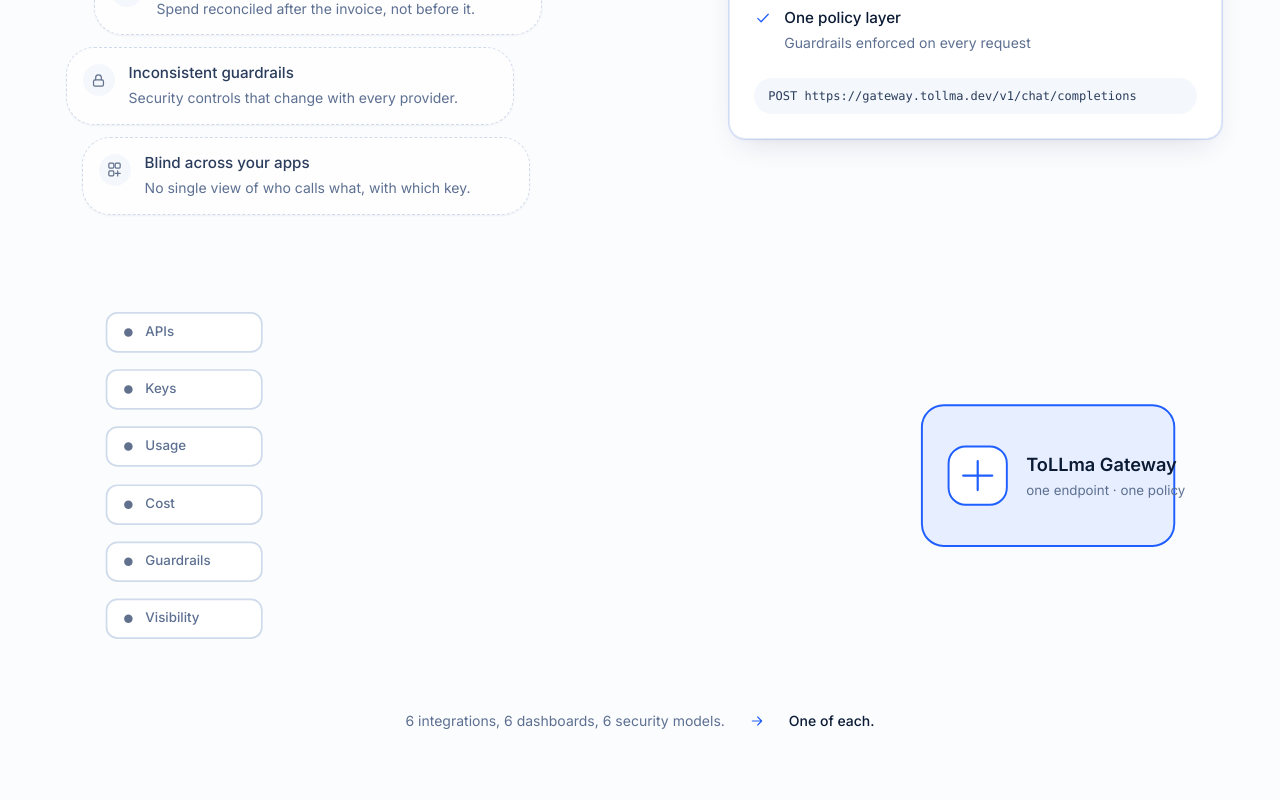
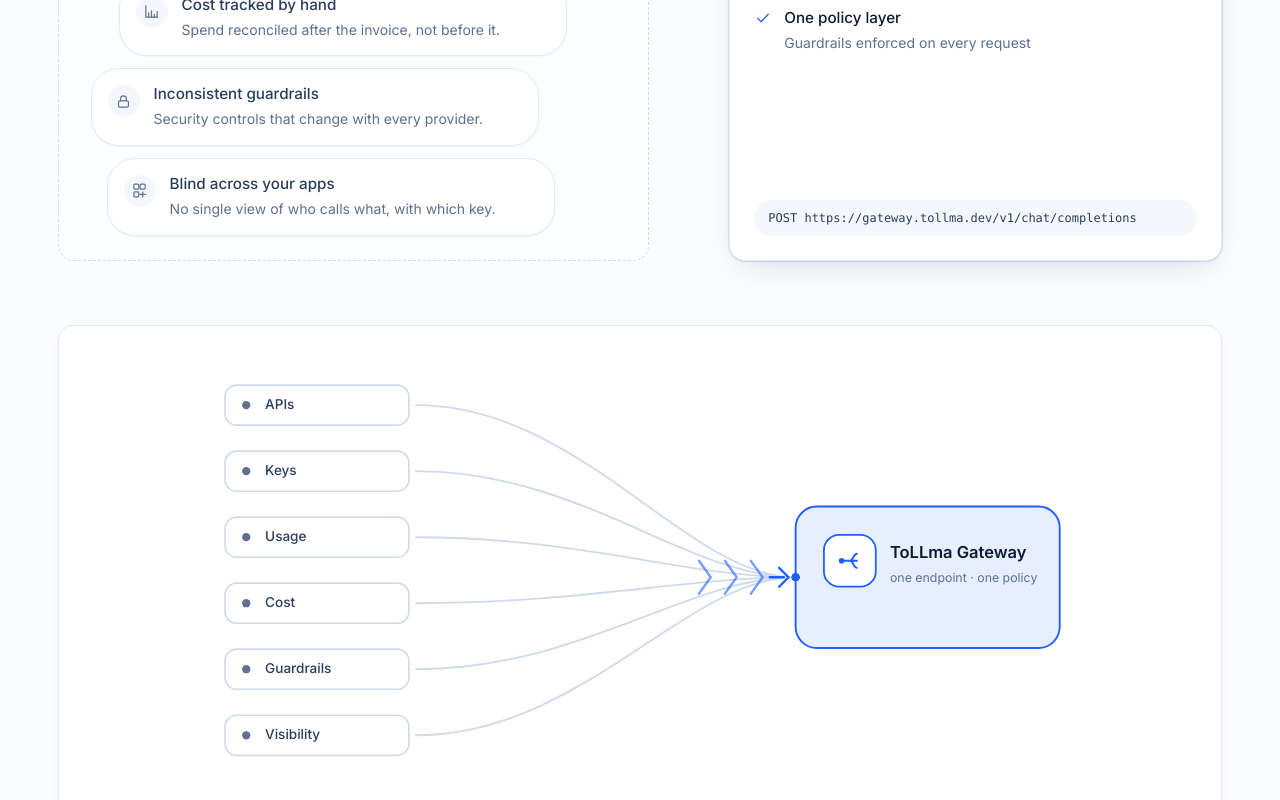
Before and after one commit to TitanNatesan/ToLLma, a Next.js app in the folder landing/: page / in a window 1280 px wide. Shown: the part 1660-2460 px from the top of the page. Built offline with nearby package versions, Linux system fonts and the light colour scheme.

Commit message:
ui(problem): equal before/after + rebuild convergence diagram

```diff
--- a/landing/src/components/sections/problem.tsx
+++ b/landing/src/components/sections/problem.tsx
@@ -16,6 +16,7 @@ import {
 } from "@/components/ui/icons";
 import {
   animate,
+  animatePackets,
   createTimeline,
   fadeUp,
   scaleReveal,
@@ -57,17 +58,16 @@ const SOLUTION = [
   { title: "One policy layer", note: "Guardrails enforced on every request" },
 ] as const;
 
-// Diagram geometry: six nodes settle into a tidy column (x 40..168),
-// converge into a funnel at (600,162), flow through process chevrons
-// into the ToLLma gateway panel (x 712..920). Scattered start offsets
-// (data-dx/dy) are applied in JS only when motion is allowed.
+// Diagram geometry: six concerns converge into the gateway card. The
+// scattered start offsets (data-dx/dy) are applied in JS only when motion
+// is allowed, then settle back to the tidy column.
 const NODES = [
-  { label: "APIs", cy: 44, dx: -16, dy: -28 },
-  { label: "Keys", cy: 91, dx: 26, dy: 20 },
-  { label: "Usage", cy: 138, dx: -30, dy: 14 },
-  { label: "Cost", cy: 186, dx: 18, dy: -22 },
-  { label: "Guardrails", cy: 233, dx: -12, dy: 28 },
-  { label: "Visibility", cy: 280, dx: 30, dy: -16 },
+  { label: "APIs", cy: 40, dx: -16, dy: -24 },
+  { label: "Keys", cy: 96, dx: 24, dy: 18 },
+  { label: "Usage", cy: 152, dx: -26, dy: 12 },
+  { label: "Cost", cy: 208, dx: 16, dy: -20 },
+  { label: "Guardrails", cy: 264, dx: -12, dy: 24 },
+  { label: "Visibility", cy: 320, dx: 26, dy: -14 },
 ] as const;
 
 export default function Problem() {
@@ -128,6 +128,8 @@ export default function Problem() {
     const nodes = Array.from(root.querySelectorAll<SVGElement>(".pf-node"));
     const lines = Array.from(root.querySelectorAll<SVGPathElement>(".pf-line"));
     const gate = root.querySelectorAll<SVGElement>(".pf-gate");
+    const ring = root.querySelector<SVGCircleElement>(".pf-ring");
+    const packets = Array.from(root.querySelectorAll<SVGCircleElement>(".pf-pkt"));
 
     const drawables = lines.flatMap((p) => svg.createDrawable(p));
     const tl = createTimeline({ defaults: { ease: "outExpo" } });
@@ -147,7 +149,7 @@ export default function Problem() {
     // (c) converging lines draw
     tl.add(
       drawables,
-      { duration: 750, delay: stagger(60, { start: 250 }), ease: "inOutQuad" },
+      { draw: ["0 0", "0 1"], duration: 750, delay: stagger(60, { start: 250 }), ease: "inOutQuad" },
       1050
     );
     // nodes fade in scattered (overlapping the drawing)
@@ -160,9 +162,30 @@ export default function Problem() {
     );
     // (e) gateway emphasis, then the fragmented -> unified caption
     tl.add(gate, { ...scaleReveal(0.94, 600) }, 2800);
+    if (ring) {
+      tl.add(
+        ring,
+        { opacity: [0, 0.55, 0], scale: [0.85, 1.18], duration: 900, ease: "outQuad", svgOrigin: "624 186" },
+        2600
+      );
+    }
     if (caption) tl.add(caption, { ...fadeUp(12, 600) }, 3000);
 
+    // Data pulses ride each path into the gateway once the lines are drawn.
+    const flows: ReturnType<typeof animatePackets>[] = [];
+    const flowTimer = window.setTimeout(() => {
+      const paths = lines.filter((p) => p.dataset.index !== undefined);
+      packets.forEach((pkt, i) => {
+        const path = paths[i % paths.length];
+        if (!path) return;
+        utils.set(pkt, { opacity: 1 });
+        flows.push(animatePackets(path, [pkt], { duration: 1500, staggerMs: 0, loop: false }));
+      });
+    }, 1500);
+
     return () => {
+      window.clearTimeout(flowTimer);
+      flows.forEach((f) => f.revert());
       tl.revert();
       highlightRef.current?.();
       if (heading) utils.set(heading, { clear: "all" });
@@ -170,6 +193,7 @@ export default function Problem() {
       if (panel) utils.set(panel, { clear: "all" });
       if (caption) utils.set(caption, { clear: "all" });
       nodes.forEach((el) => utils.set(el, { clear: "all" }));
+      packets.forEach((el) => utils.set(el, { opacity: 0, clear: "all" }));
       highlightRef.current = null;
     };
   }, [rootRef, seen, reduced]);
@@ -252,21 +276,21 @@ export default function Problem() {
             />
           </div>
 
-          {/* Asymmetric split: scattered slips vs. one unified panel */}
-          <div className="grid items-start gap-10 lg:grid-cols-[minmax(0,6fr)_minmax(0,5fr)] lg:gap-14 xl:gap-20">
+          {/* Side-by-side before/after: a dashed "mess" card vs one clean card */}
+          <div className="grid items-stretch gap-10 lg:grid-cols-[minmax(0,6fr)_minmax(0,5fr)] lg:gap-14 xl:gap-20">
             {/* Side A - fragmented */}
-            <div className="flex min-w-0 flex-col gap-5">
+            <div className="flex min-w-0 flex-col gap-4 rounded-2xl border border-dashed border-line-strong bg-surface/50 p-5 sm:p-6">
               <p className="text-xs font-semibold tracking-[0.14em] text-faint uppercase">
                 Without a gateway
               </p>
-              <ul className="flex flex-col gap-3">
+              <ul className="flex flex-1 flex-col justify-between gap-3">
                 {PAINS.map(({ icon: Icon, title, note, nudge }, i) => (
                   <li
                     key={title}
                     data-pf-slip
                     onMouseEnter={() => highlight(i)}
                     onMouseLeave={() => highlight(null)}
-                    className={`flex max-w-md cursor-default items-start gap-3.5 rounded-xl border border-dashed border-line-strong bg-surface/70 px-4 py-3.5 shadow-xs transition-shadow duration-[var(--dur-fast)] ease-[var(--ease-out-expo)] hover:shadow-sm ${nudge}`}
+                    className={`flex max-w-md cursor-default items-start gap-3.5 rounded-xl border border-line bg-surface px-4 py-3.5 shadow-xs transition-shadow duration-[var(--dur-fast)] ease-[var(--ease-out-expo)] hover:shadow-sm ${nudge}`}
                   >
                     <span className="mt-0.5 grid size-8 shrink-0 place-items-center rounded-lg bg-surface-cool text-faint">
                       <Icon size={17} />
@@ -283,7 +307,7 @@ export default function Problem() {
             {/* Side B - unified */}
             <div
               data-pf-panel
-              className="relative flex min-w-0 flex-col gap-6 rounded-2xl border border-line bg-surface p-6 shadow-md ring-1 ring-brand/15 lg:sticky lg:top-24"
+              className="relative flex h-full min-w-0 flex-col gap-6 rounded-2xl border border-line bg-surface p-6 shadow-md ring-1 ring-brand/15"
             >
               <div className="absolute inset-x-8 -top-px h-px bg-gradient-to-r from-transparent via-brand to-transparent" />
               <div className="flex flex-wrap items-center justify-between gap-3">
@@ -315,37 +339,40 @@ export default function Problem() {
                 ))}
               </ul>
 
-              <p className="block max-w-full overflow-x-auto rounded-lg bg-surface-cool px-3.5 py-2.5 font-mono text-xs whitespace-nowrap text-ink-soft">
+              <p className="mt-auto block max-w-full overflow-x-auto rounded-lg bg-surface-cool px-3.5 py-2.5 font-mono text-xs whitespace-nowrap text-ink-soft">
                 <code translate="no">POST {GATEWAY_BASE}/chat/completions</code>
               </p>
             </div>
           </div>
 
-          {/* Animated convergence: scattered -> funnel -> gateway */}
-          <div className="relative min-w-0">
+          {/* Convergence: six concerns through one gateway */}
+          <div className="relative min-w-0 rounded-2xl border border-line bg-surface p-4 shadow-sm sm:p-8">
+            {/* desktop / tablet: animated SVG */}
+            <div className="mx-auto hidden max-w-4xl sm:block">
               <svg
-              viewBox="0 0 960 340"
-              className="block h-auto w-full max-w-full"
+                viewBox="0 0 760 372"
+                className="block h-auto w-full"
                 role="img"
-              aria-label="Scattered provider concerns converging through the ToLLma gateway into one unified system"
+                aria-label="APIs, keys, usage, cost, guardrails, and visibility converge through the ToLLma gateway"
               >
-              {/* Converging lines + process chevrons + arrow (drawn on scroll) */}
+                {/* converging lines */}
                 {NODES.map((n, i) => (
                   <path
                     key={`l-${n.label}`}
                     className="pf-line stroke-line-strong"
                     data-index={i}
-                  d={`M168 ${n.cy} C 320 ${n.cy} 420 162 600 162`}
+                    d={`M 190 ${n.cy} C 330 ${n.cy} 420 186 512 186`}
                     fill="none"
                     strokeWidth={1.6}
                     strokeLinecap="round"
                   />
                 ))}
-              {[616, 636, 656].map((x) => (
+                {/* merge chevrons + entry arrow */}
+                {[430, 452, 474].map((x) => (
                   <path
                     key={`c-${x}`}
                     className="pf-line stroke-brand/60"
-                  d={`M${x} 148 l10 14 -10 14`}
+                    d={`M${x} 172 l10 14 -10 14`}
                     fill="none"
                     strokeWidth={2}
                     strokeLinecap="round"
@@ -354,79 +381,124 @@ export default function Problem() {
                 ))}
                 <path
                   className="pf-line stroke-brand"
-                d="M678 162 h26 M698 155 l8 7 -8 7"
+                  d="M 490 186 h 12 M 498 178 l 8 8 -8 8"
                   fill="none"
                   strokeWidth={2}
                   strokeLinecap="round"
                   strokeLinejoin="round"
                 />
 
-              {/* Scattered -> settled nodes */}
+                {/* concern pills */}
                 {NODES.map((n, i) => (
-                <g key={n.label} className="pf-node" data-index={i} data-dx={n.dx} data-dy={n.dy}>
+                  <g
+                    key={n.label}
+                    className="pf-node cursor-default"
+                    data-index={i}
+                    data-dx={n.dx}
+                    data-dy={n.dy}
+                    onMouseEnter={() => highlight(i)}
+                    onMouseLeave={() => highlight(null)}
+                  >
                     <rect
-                    x={40}
-                    y={n.cy - 16}
-                    width={128}
-                    height={32}
-                    rx={9}
+                      x={28}
+                      y={n.cy - 17}
+                      width={156}
+                      height={34}
+                      rx={10}
                       className="fill-surface stroke-line-strong"
                       strokeWidth={1.4}
                     />
-                  <circle cx={58} cy={n.cy} r={3.5} className="fill-faint" />
+                    <circle cx={46} cy={n.cy} r={3.5} className="fill-faint" />
                     <text
-                    x={72}
+                      x={62}
                       y={n.cy}
                       dominantBaseline="middle"
-                    className="text-[11px] font-medium fill-muted"
+                      className="fill-ink-soft text-[11.5px] font-medium"
                     >
                       {n.label}
                     </text>
                   </g>
                 ))}
 
-              {/* ToLLma gateway */}
+                {/* gateway card — sized so both text lines stay inside */}
                 <g className="pf-gate [transform-box:fill-box] [transform-origin:center]">
                   <rect
-                  x={712}
-                  y={104}
-                  width={208}
-                  height={116}
+                    x={512}
+                    y={126}
+                    width={224}
+                    height={120}
                     rx={18}
                     className="fill-brand-soft stroke-brand"
                     strokeWidth={1.6}
                   />
                   <rect
-                  x={734}
-                  y={138}
-                  width={48}
-                  height={48}
-                  rx={14}
+                    x={536}
+                    y={150}
+                    width={44}
+                    height={44}
+                    rx={13}
                     className="fill-surface stroke-brand"
-                  strokeWidth={1.6}
+                    strokeWidth={1.5}
                   />
-                <path
-                  d="M746 162h24M758 150v24"
-                  className="stroke-brand"
-                  fill="none"
-                  strokeWidth={1.8}
-                  strokeLinecap="round"
-                />
-                <text x={798} y={158} className="text-[15px] font-semibold fill-ink">
+                  <g fill="none" stroke="var(--color-brand)" strokeWidth="1.6" strokeLinecap="round">
+                    <circle cx="551" cy="172" r="2.4" fill="var(--color-brand)" stroke="none" />
+                    <path d="M553 172h5M558 172c3 0 3-6 6-6M558 172h6M558 172c3 0 3 6 6 6" />
+                  </g>
+                  <text x={592} y={170} className="fill-ink text-[14px] font-semibold">
                     ToLLma Gateway
                   </text>
-                <text x={798} y={178} className="text-[11px] fill-muted">
+                  <text x={592} y={190} className="fill-muted text-[10.5px]">
                     one endpoint · one policy
                   </text>
+                  <circle
+                    className="pf-ring"
+                    cx={624}
+                    cy={186}
+                    r={72}
+                    fill="none"
+                    stroke="var(--color-brand)"
+                    strokeWidth={1.5}
+                    opacity={0}
+                  />
                 </g>
+
+                {/* data pulses (animated in view) */}
+                {NODES.map((n) => (
+                  <circle key={`p-${n.label}`} className="pf-pkt" r={3.2} fill="var(--color-brand)" opacity={0} />
+                ))}
               </svg>
+            </div>
+
+            {/* phone: vertical flow */}
+            <div className="sm:hidden">
+              <ol className="relative mx-auto flex max-w-md flex-col gap-2.5">
+                <span className="absolute bottom-4 left-[7px] top-4 w-px bg-line-strong" aria-hidden="true" />
+                {NODES.map((n) => (
+                  <li key={n.label} className="relative pl-6">
+                    <span className="absolute left-0 top-1/2 size-3.5 -translate-y-1/2 rounded-full border-2 border-surface bg-brand" />
+                    <span className="block rounded-lg border border-line bg-surface px-3.5 py-2 text-sm font-medium text-ink-soft">
+                      {n.label}
+                    </span>
+                  </li>
+                ))}
+              </ol>
+              <div className="mx-auto mt-3 flex max-w-md items-center gap-3 rounded-xl border border-brand bg-brand-soft px-4 py-3">
+                <span className="grid size-9 shrink-0 place-items-center rounded-lg bg-surface text-brand">
+                  <IconGateway size={18} />
+                </span>
+                <span className="min-w-0">
+                  <span className="block text-sm font-semibold text-ink">ToLLma Gateway</span>
+                  <span className="block text-[0.72rem] text-ink-soft">one endpoint · one policy</span>
+                </span>
+              </div>
+            </div>
 
             <div
               data-pf-caption
-              className="mx-auto mt-5 flex max-w-2xl flex-wrap items-center justify-center gap-x-6 gap-y-2 text-center text-sm text-balance text-muted"
+              className="mx-auto mt-6 flex max-w-2xl flex-wrap items-center justify-center gap-x-3 gap-y-2 text-center text-sm text-balance text-muted"
             >
-              <span>6 integrations, 6 dashboards, 6 security models.</span>
-              <IconArrowRight size={16} className="hidden shrink-0 text-brand sm:block" />
+              <span>6 integrations, 6 dashboards, 6 security models</span>
+              <IconArrowRight size={16} className="shrink-0 text-brand" />
               <span className="font-medium text-ink">One of each.</span>
             </div>
           </div>
```
Lines whose indentation alone changed are shown as unchanged.
